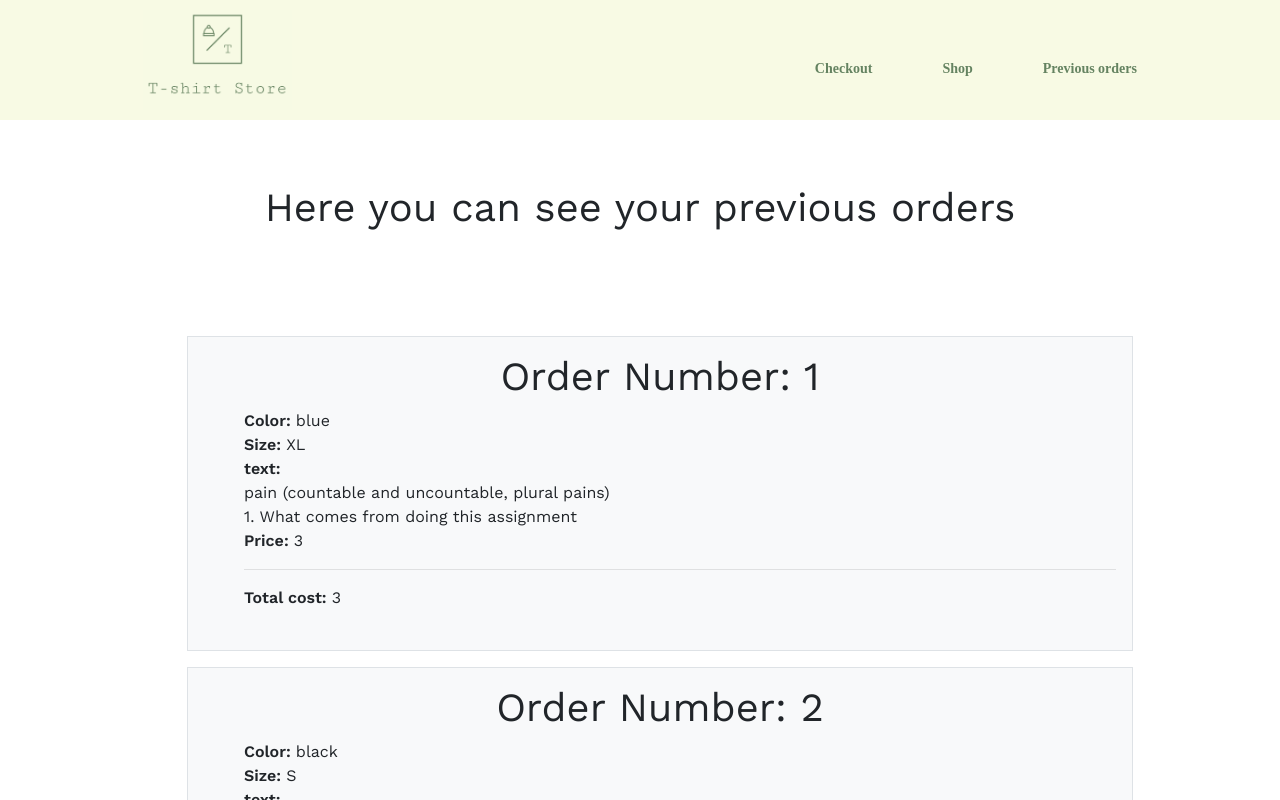
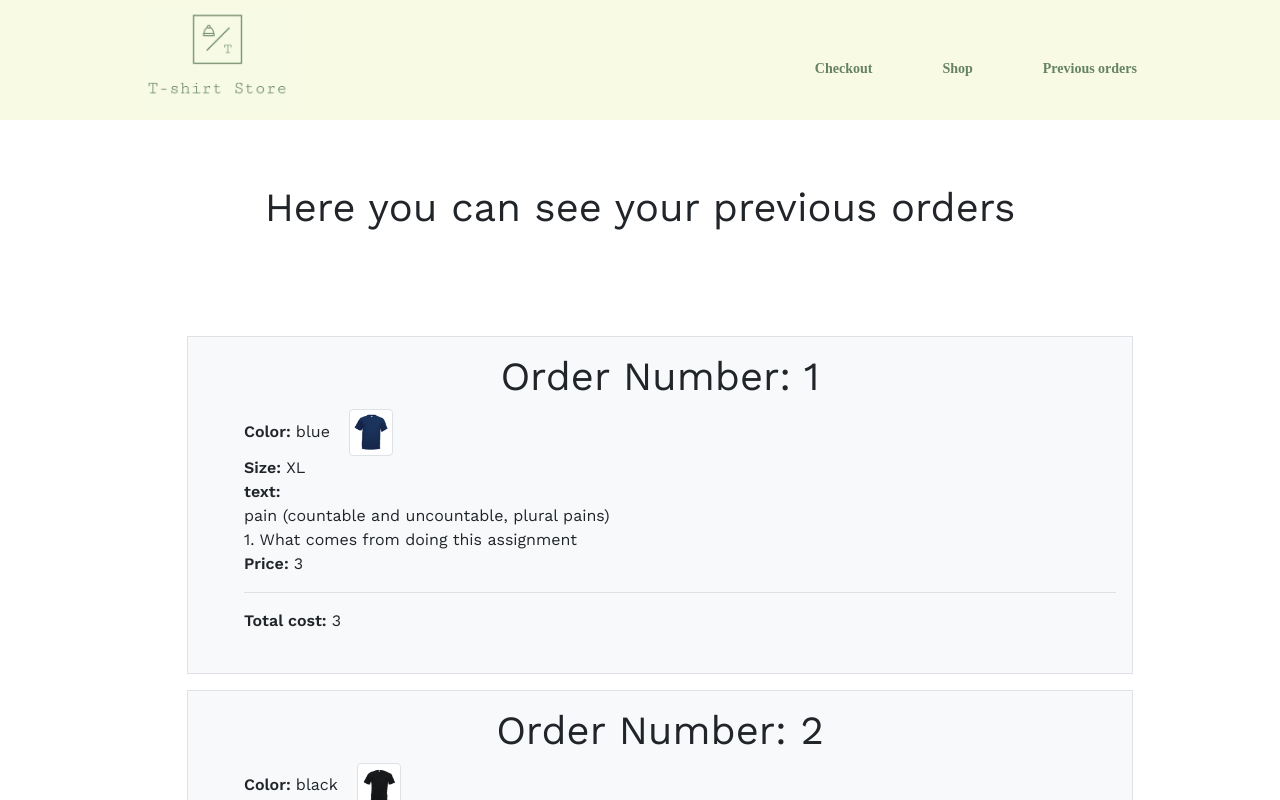
Before and after one commit to Digletto/edaf90-shirt-store, an Angular app in the folder angular-shirt-app/: page /previousorder in a window 1280 px wide. Shown: the top 800 px of the page. Built offline with nearby package versions, Linux system fonts and the light colour scheme.

Commit message:
Copied some images from checkout to prev-ord

```diff
--- a/angular-shirt-app/src/app/PreviousOrder/previousOrder.component.html
+++ b/angular-shirt-app/src/app/PreviousOrder/previousOrder.component.html
@@ -14,7 +14,16 @@
         <div class="well well-lg border bg-light p-3 m-1" >
             <h1 style="text-align:center"> Order Number: {{order.id}}</h1>
             <ul *ngFor="let shirt of order.shirts">
-                Color: <span class=thin>{{shirt.color}}</span><br>
+                Color: <span class=thin>{{shirt.color}}</span>&nbsp;&nbsp;&nbsp;
+                <img
+                    id="shirt"
+                    src={{shirtFiles[shirt.color]}}
+                    alt="unable to show t-shirt"
+                    width="5%"
+                    height="5%"
+                    class="img-thumbnail"
+                />
+                <br>
                 Size: <span class=thin>{{shirt.size}}</span><br>
                 text: <br> <span class=thin style="white-space: pre-line">{{shirt.text}}</span><br>
                 Price: <span class=thin>{{shirt.cost}}</span><br>
--- a/angular-shirt-app/src/app/PreviousOrder/previousOrder.component.ts
+++ b/angular-shirt-app/src/app/PreviousOrder/previousOrder.component.ts
@@ -48,4 +48,12 @@ import {Order} from '../models/Order';
         }
       ]
     }
+    shirtFiles : {[key: string]: string} = {
+      black : "../../assets/t-shirt-pictures/black_shirt.jpg",
+      blue : "../../assets/t-shirt-pictures/blue_shirt.jpg",
+      green : "../../assets/t-shirt-pictures/green_shirt.jpg",
+      white : "../../assets/t-shirt-pictures/white_shirt.jpg",
+      yellow : "../../assets/t-shirt-pictures/yellow_shirt.jpg",
+      red : "../../assets/t-shirt-pictures/red_shirt.jpg"
   }
+}
```
